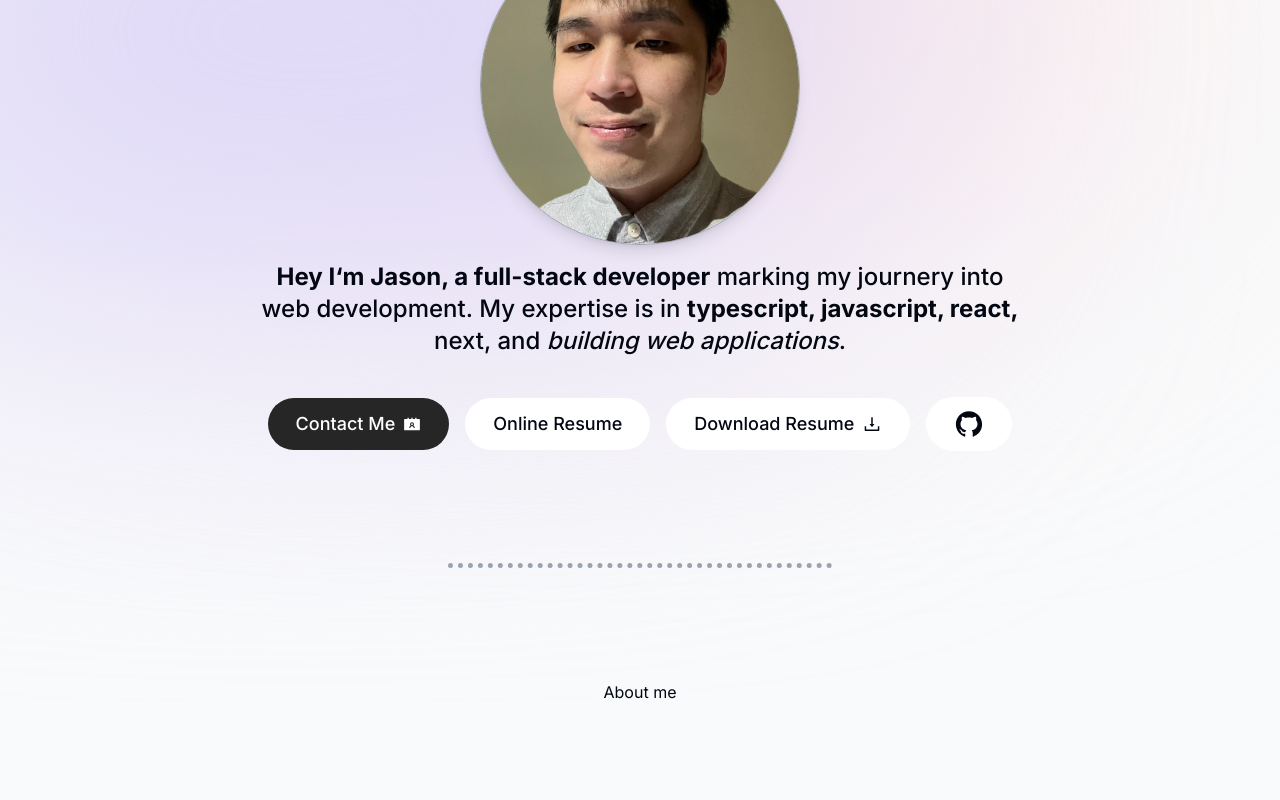
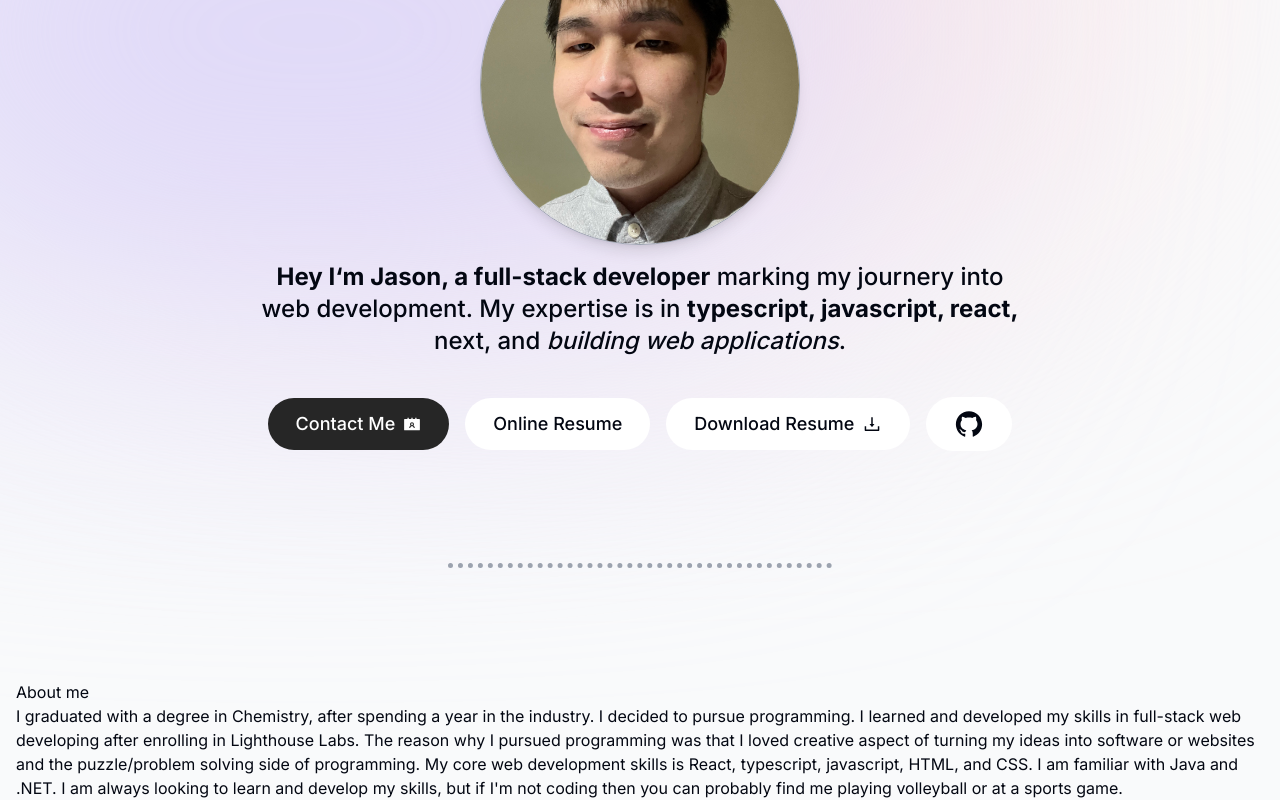
Before and after one commit to JasonMac123/NewPortfolio, a Next.js app: page / in a window 1280 px wide. Shown: the part 203-1003 px from the top of the page. Before the commit the page ends 907 px from the top, so only its background shows below. Built offline with nearby package versions, Linux system fonts and the light colour scheme.

Commit message:
Adds about section information

```diff
--- a/components/About.tsx
+++ b/components/About.tsx
@@ -4,6 +4,21 @@ const About = () => {
   return (
     <section>
       <h2>About me</h2>
+      <p>
+        I graduated with a degree in <span>Chemistry</span>, after spending a
+        year in the industry. I decided to pursue programming. I{" "}
+        <span>
+          learned and developed my skills in full-stack web developing
+        </span>{" "}
+        after enrolling in Lighthouse Labs. The reason why I pursued programming
+        was that I loved creative aspect of turning my ideas into software or
+        websites and the puzzle/problem solving side of programming. My core web
+        development skills is{" "}
+        <span>React, typescript, javascript, HTML, and CSS</span>. I am familiar
+        with Java and .NET. I am always looking to learn and develop my skills,
+        but if I&apos;m not coding then you can probably find me playing
+        volleyball or at a sports game.
+      </p>
     </section>
   );
 };
```
